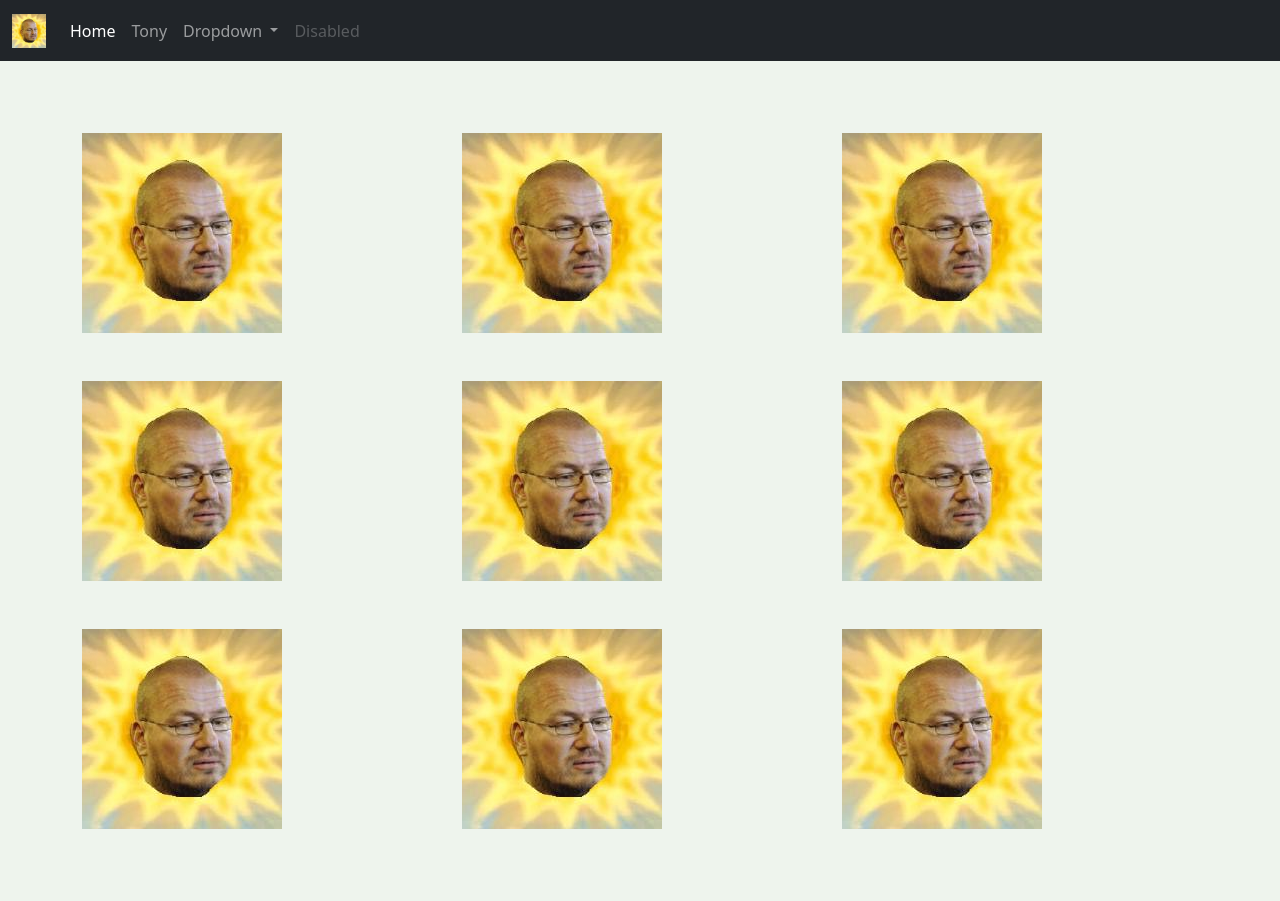
After one commit to pojaat/pojat-kosi, a Flask app: template templates/tony.html in a window 1280 px wide. The commit adds this page. Run offline with Flask 2, Linux system fonts and the light colour scheme; the template is opened without the code that fills it, so the values that code supplies are empty.

Commit message:
html v0.01
Lisätty tony.html, template.html, päivitetty index.html

```diff
--- /dev/null
+++ b/templates/tony.html
@@ -0,0 +1,105 @@
+<!doctype html>
+<html lang="en">
+  <head>
+    <!-- Required meta tags -->
+    <meta charset="utf-8">
+    <meta name="viewport" content="width=device-width, initial-scale=1">
+
+    <!-- Bootstrap CSS -->
+    <link href="https://cdn.jsdelivr.net/npm/bootstrap@5.0.2/dist/css/bootstrap.min.css" rel="stylesheet" integrity="sha384-EVSTQN3/azprG1Anm3QDgpJLIm9Nao0Yz1ztcQTwFspd3yD65VohhpuuCOmLASjC" crossorigin="anonymous">
+    <link href="css/main.css" rel="stylesheet">
+  </head>
+  <body>
+    <!--Navbar, paskannettu suoraan bootstrapin sivuilta-->
+
+    <nav class="navbar navbar-expand-lg navbar-dark bg-dark" id="navbar">
+      <div class="container-fluid">
+        <a class="navbar-brand" href="index.html">
+          <img src="img/halme.png" alt="" width="34" height="34" class="d-inline-block align-text-top">
+        </a>
+        <button class="navbar-toggler" type="button" data-bs-toggle="collapse" data-bs-target="#navbarSupportedContent" aria-controls="navbarSupportedContent" aria-expanded="false" aria-label="Toggle navigation">
+          <span class="navbar-toggler-icon"></span>
+        </button>
+        <div class="collapse navbar-collapse" id="navbarSupportedContent">
+          <ul class="navbar-nav me-auto mb-2 mb-lg-0">
+            <li class="nav-item">
+              <a class="nav-link active" aria-current="page" href="index.html">Home</a>
+            </li>
+            <li class="nav-item">
+              <a class="nav-link"  href="tony.html">Tony</a>
+            </li>
+            <li class="nav-item dropdown">
+              <a class="nav-link dropdown-toggle" href="#" id="navbarDropdown" role="button" data-bs-toggle="dropdown" aria-expanded="false">
+                Dropdown
+              </a>
+                <ul class="dropdown-menu" aria-labelledby="navbarDropdown">
+                <li><a class="dropdown-item" href="#">Action</a></li>
+                <li><a class="dropdown-item" href="#">Another action</a></li>
+                <li><hr class="dropdown-divider"></li>
+                <li><a class="dropdown-item" href="#">Something else here</a></li>
+              </ul>
+            </li>
+            <li class="nav-item">
+              <a class="nav-link disabled" href="#" tabindex="-1" aria-disabled="true">Disabled</a>
+            </li>
+          </ul>
+        </div>
+      </div>
+    </nav>
+    <!--NAVBAR Loppu-->
+  <main>
+    <div class="py-5 container">
+      <div class="py-4 row">
+        <div class="col-md-4">
+          <img src="img/halme.png">
+        </div>
+        <div class="col-md-4">
+          <img src="img/halme.png">
+        </div>
+        <div class="col-md-4">
+          <img src="img/halme.png">
+        </div>
+      </div>
+      <div class="py-4 row">
+        <div class="col-md-4">
+          <img src="img/halme.png">
+        </div>
+        <div class="col-md-4">
+          <img src="img/halme.png">
+        </div>
+        <div class="col-md-4">
+          <img src="img/halme.png">
+        </div>
+      </div>
+      <div class="row py-4">
+        <div class="col-md-4">
+          <img src="img/halme.png">
+        </div>
+        <div class="col-md-4">
+          <img src="img/halme.png">
+        </div>
+        <div class="col-md-4">
+          <img src="img/halme.png">
+        </div>
+      </div>
+    </div>
+
+
+
+
+
+
+  </main>
+
+
+
+
+
+
+
+
+
+
+    <script src="https://cdn.jsdelivr.net/npm/bootstrap@5.0.2/dist/js/bootstrap.bundle.min.js" integrity="sha384-MrcW6ZMFYlzcLA8Nl+NtUVF0sA7MsXsP1UyJoMp4YLEuNSfAP+JcXn/tWtIaxVXM" crossorigin="anonymous"></script>
+</body>
+</html>
```
Also changed, not shown: templates/index.html (+9 -4 lines), templates/template_with_navbar.html (added, +52 -0 lines).
